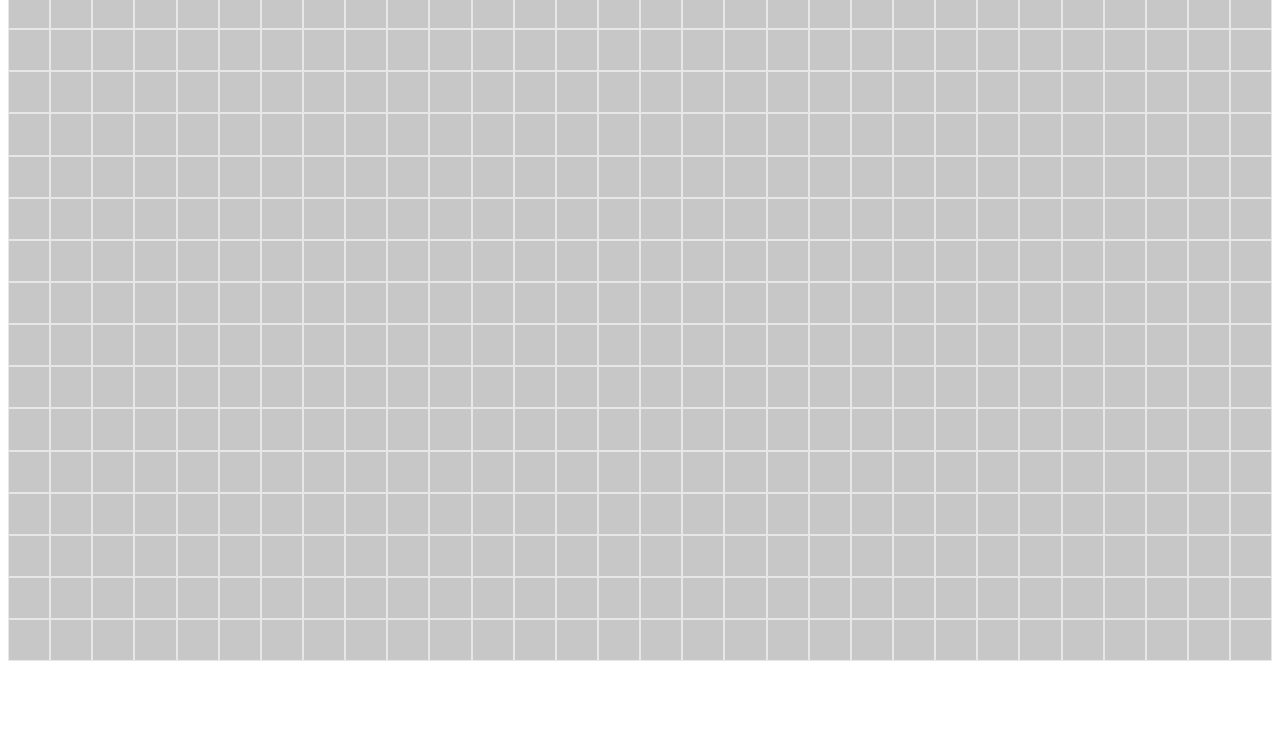
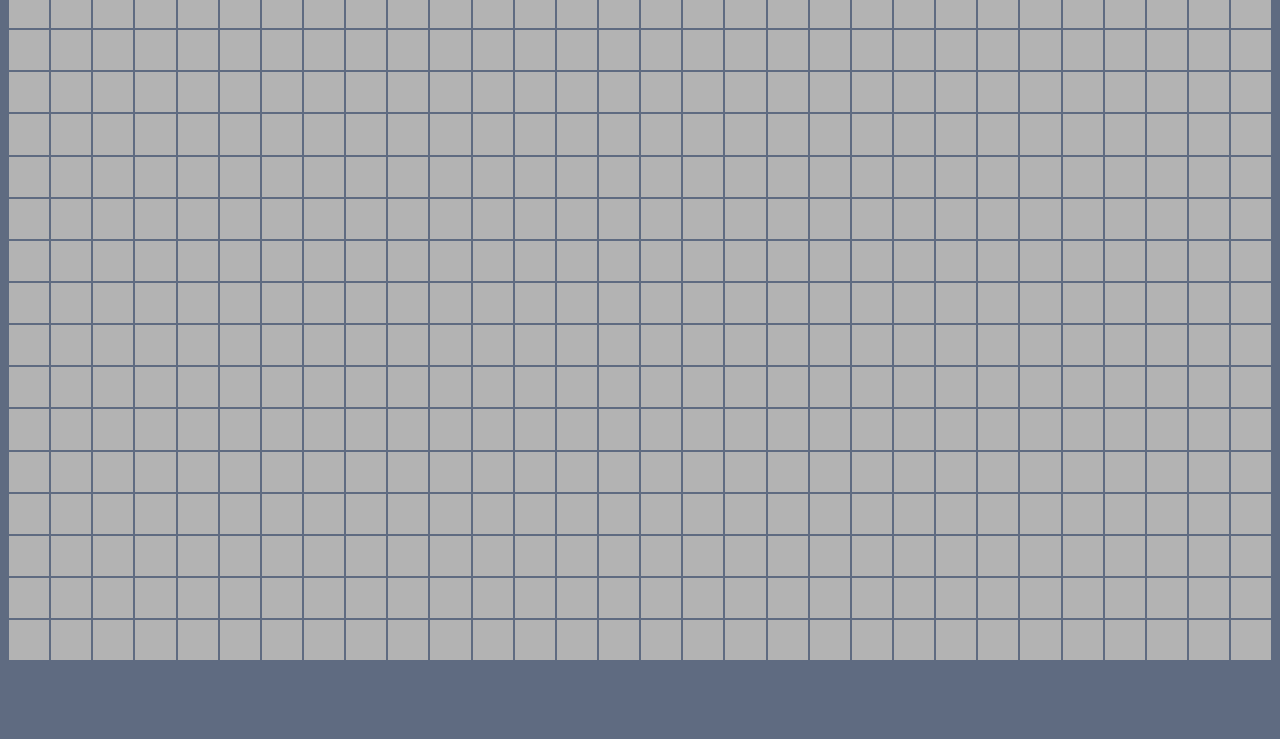
Before and after one commit to calebsg225/minesweeper-clone, a plain HTML site: page minesweeper.html in a window 1280 px wide. Shown: the part 61-800 px from the top of the page. Drawn offline with Linux system fonts and the light colour scheme.

Commit message:
minor tweaks

```diff
--- a/scripts/minesweeper.js
+++ b/scripts/minesweeper.js
@@ -1,6 +1,6 @@
 // minesweeper main js v1
 
-
+// model
 const repeatString = (str, num) => {
   if (num <= 1) {
     return str;
@@ -8,12 +8,15 @@ const repeatString = (str, num) => {
   return str + repeatString(str, num-1);
 }
 
+// controller
+
+// view
+
 const addElement = (elements, destination) => {
   elements.forEach(element => {
     destination.append(element);
   });
 }
-
 
 const initialize = () => {
   const main = document.createElement('main');
@@ -46,6 +49,7 @@ const initialize = () => {
   section.id = 'config-buttons';
 
   addElement([header, display, section], main);
+  loadGrid(16, 30);
 }
 
 // loads game board givin number of rows and columns
@@ -67,4 +71,3 @@ const loadGrid = (rows, columns) => {
 
 
 initialize();
-loadGrid(16, 30);
--- a/styles/general.css
+++ b/styles/general.css
@@ -3,4 +3,5 @@ body {
   justify-content: center;
   font-family: Roboto, Arial;
   font-size: 1.8rem;
+  background-color: rgb(95, 107, 129);
 }
--- a/styles/minesweeper.css
+++ b/styles/minesweeper.css
@@ -30,8 +30,8 @@
   cursor: pointer;
   aspect-ratio: 1/1;
   border-radius: 0;
-  background-color: rgb(199, 199, 199);
-  border: .1px solid rgb(231, 231, 231);
+  background-color: rgb(179, 179, 179);
+  border: .1px solid rgb(95, 107, 129);
 }
 
 .minesweeper-button:hover {
```
